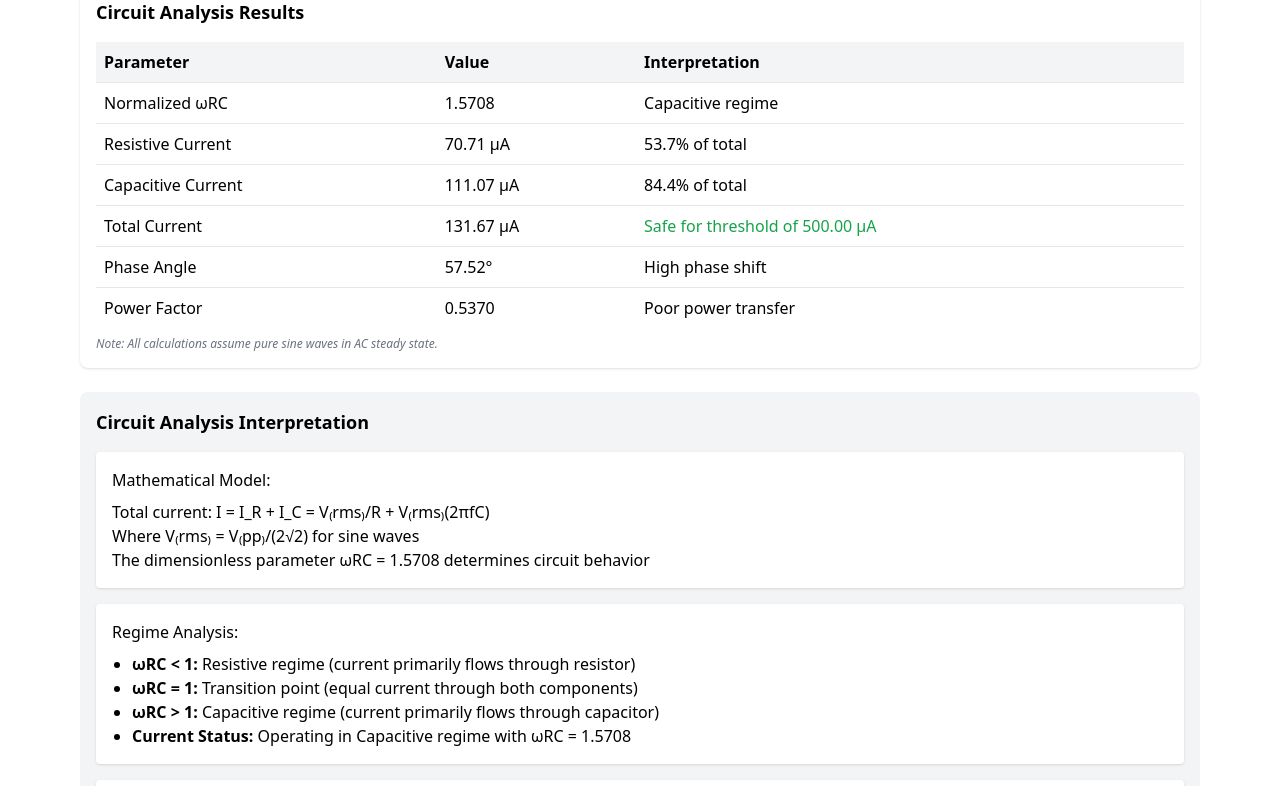
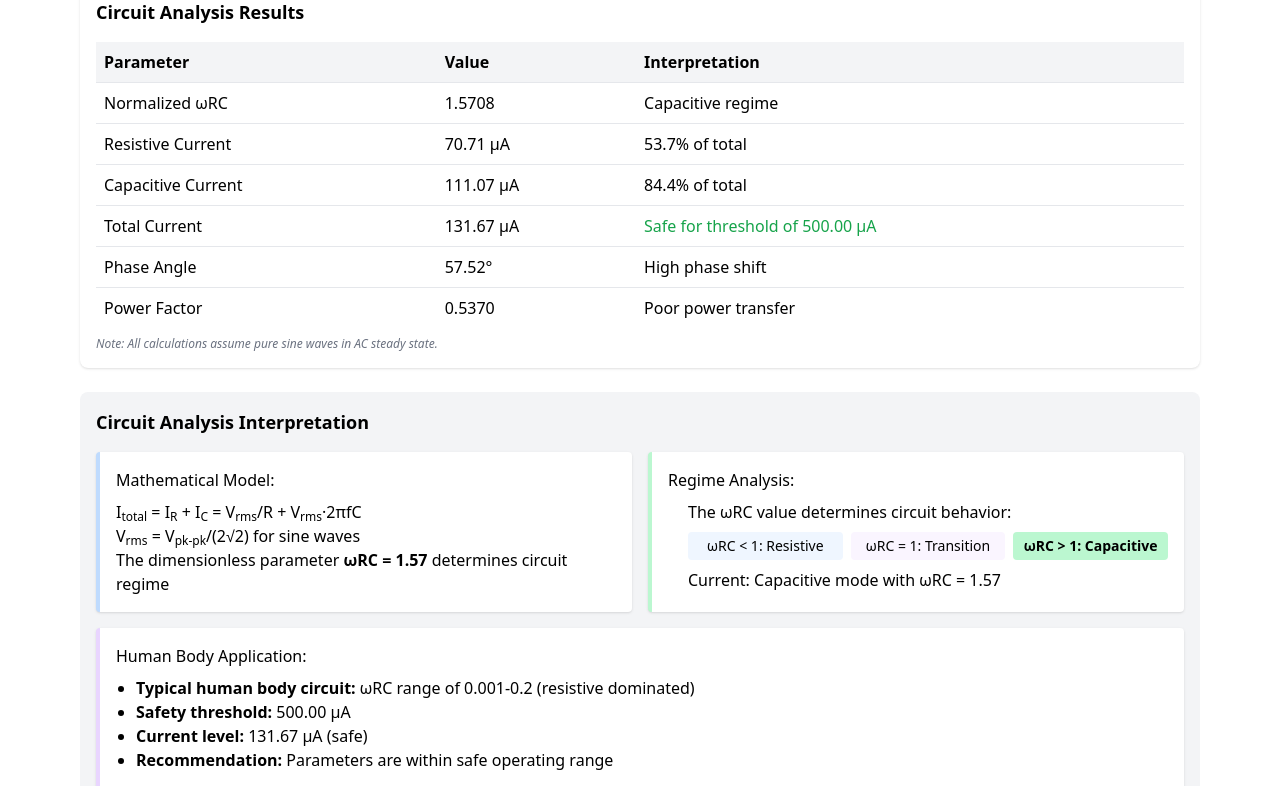
Before and after one commit to sandeepzgk/ESR-System, a React (Create React App) app in the folder Simulator/: page / in a window 1280 px wide. Shown: the part 2000-2786 px from the top of the page. Built offline with nearby package versions, Linux system fonts and the light colour scheme.

Commit message:
Adding units and minor ui changes

```diff
--- a/Simulator/src/modular.tsx
+++ b/Simulator/src/modular.tsx
@@ -560,7 +560,11 @@ const ParameterControl = ({
 
   // Generate user-friendly label from paramName
   const getLabel = () => {
-    if (paramName === 'safeCurrentThreshold') return 'Safe Current Threshold';
+    if (paramName === 'safeCurrentThreshold') return  <>Safe Current Threshold — <b>I<sub>body</sub></b></>;
+    if (paramName === 'voltage') return <>Voltage — <b>V<sub>pk-pk</sub></b></>;
+    if (paramName === 'resistance') return <>Resistance — <b>R<sub>body</sub></b></>;
+    if (paramName === 'capacitance') return <>Capacitance — <b>C<sub>body</sub></b></>;
+    if (paramName === 'frequency') return <>Frequency — <b>F<sub>signal</sub></b></>;
     return paramName.charAt(0).toUpperCase() + paramName.slice(1);
   };
 
@@ -590,15 +594,13 @@ const ParameterControl = ({
             type="text"
             value={textValue}
             onChange={(e) => onTextChange(paramName, e.target.value)}
-            className={`w-24 px-2 py-1 border rounded-l-md text-right ${
-              hasValidationErrors ? 'border-yellow-300 bg-yellow-50' : 'border-gray-300'
+            className={`w-24 px-2 py-1 border rounded-l-md text-right ${hasValidationErrors ? 'border-yellow-300 bg-yellow-50' : 'border-gray-300'
               }`}
           />
           <select
             value={unit}
             onChange={(e) => onParamChange(paramName, { unit: e.target.value })}
-            className={`w-24 border rounded-r-md text-sm ${
-              hasValidationErrors ? 'border-yellow-300 bg-yellow-50' : 'border-gray-300 bg-gray-50'
+            className={`w-24 border rounded-r-md text-sm ${hasValidationErrors ? 'border-yellow-300 bg-yellow-50' : 'border-gray-300 bg-gray-50'
               }`}
           >
             {system.units.map(u => (
@@ -1255,7 +1257,7 @@ const CircuitVisualizations = ({ results, determineRegime }) => {
       <div className="relative h-6 bg-gray-200 rounded-lg mb-1">
         <div
           className="h-full bg-purple-500 rounded-lg"
-          style={{ width: `${Math.min(Math.max((phaseAngle/90)*100, 0), 100)}%` }}
+          style={{ width: `${Math.min(Math.max((phaseAngle / 90) * 100, 0), 100)}%` }}
         ></div>
       </div>
       <div className="flex justify-between text-xs">
@@ -1272,7 +1274,7 @@ const CircuitVisualizations = ({ results, determineRegime }) => {
       <div className="relative h-6 bg-gray-200 rounded-lg mb-1">
         <div
           className="h-full bg-yellow-500 rounded-lg"
-          style={{ width: `${Math.min(Math.max(powerFactor*100, 0), 100)}%` }}
+          style={{ width: `${Math.min(Math.max(powerFactor * 100, 0), 100)}%` }}
         ></div>
       </div>
       <div className="flex justify-between text-xs">
@@ -1334,7 +1336,7 @@ const SafetyMeter = ({ results }) => {
         <div className="relative h-8 bg-gradient-to-r from-green-300 via-yellow-300 to-red-500 rounded-lg mb-1">
           <div
             className="absolute top-0 h-full w-1 bg-black transform -translate-x-1/2"
-            style={{ left: `${Math.min((currentTotal/safeThreshold)*100, 100)}%` }}
+            style={{ left: `${Math.min((currentTotal / safeThreshold) * 100, 100)}%` }}
           ></div>
         </div>
         <div className="flex justify-between text-xs">
@@ -1452,27 +1454,43 @@ const ResultsAndInterpretation = ({ results, determineRegime }) => {
         </div>
       </div>
 
+
       <div className="bg-gray-100 p-4 rounded-lg">
         <h2 className="text-lg font-semibold mb-4">Circuit Analysis Interpretation</h2>
 
-        <div className="bg-white p-4 rounded shadow mb-4">
+        {/* Replace these three divs with the following code */}
+        <div className="flex flex-col space-y-4">
+          {/* First row - side by side boxes */}
+          <div className="flex space-x-4">
+            <div className="bg-white p-4 rounded shadow flex-1 border-l-4 border-blue-200">
               <h3 className="font-medium mb-2">Mathematical Model:</h3>
-          <p>Total current: I = I_R + I_C = V₍rms₎/R + V₍rms₎(2πfC)</p>
-          <p>Where V₍rms₎ = V₍pp₎/(2√2) for sine waves</p>
-          <p>The dimensionless parameter ωRC = {wRC.toFixed(4)} determines circuit behavior</p>
-        </div>
-
-        <div className="bg-white p-4 rounded shadow mb-4">
+              <p>I<sub>total</sub> = I<sub>R</sub> + I<sub>C</sub> = V<sub>rms</sub>/R + V<sub>rms</sub>·2πfC</p>
+              <p>V<sub>rms</sub> = V<sub>pk-pk</sub>/(2√2) for sine waves</p>
+              <p>The dimensionless parameter <span className="font-semibold">ωRC = {wRC.toFixed(2)}</span> determines circuit regime</p>
+            </div>
+
+            <div className="bg-white p-4 rounded shadow flex-1 border-l-4 border-green-200">
               <h3 className="font-medium mb-2">Regime Analysis:</h3>
               <ul className="list-disc pl-5">
-            <li><strong>ωRC &lt; 1:</strong> Resistive regime (current primarily flows through resistor)</li>
-            <li><strong>ωRC = 1:</strong> Transition point (equal current through both components)</li>
-            <li><strong>ωRC &gt; 1:</strong> Capacitive regime (current primarily flows through capacitor)</li>
-            <li><strong>Current Status:</strong> Operating in {determineRegime()} regime with ωRC = {wRC.toFixed(4)}</li>
+                <p className="mb-2">The ωRC value determines circuit behavior:</p>
+                <div className="grid grid-cols-3 gap-2 mb-2 text-sm">
+                  <div className={`p-1 rounded text-center ${determineRegime() === "Resistive" ? "bg-blue-200 font-bold" : "bg-blue-50"}`}>
+                    ωRC &lt; 1: Resistive
+                  </div>
+                  <div className={`p-1 rounded text-center ${determineRegime() === "Transition Point" ? "bg-purple-200 font-bold" : "bg-purple-50"}`}>
+                    ωRC = 1: Transition
+                  </div>
+                  <div className={`p-1 rounded text-center ${determineRegime() === "Capacitive" ? "bg-green-200 font-bold" : "bg-green-50"}`}>
+                    ωRC &gt; 1: Capacitive
+                  </div>
+                </div>
+                <p className="font-medium">Current: {determineRegime()} mode with ωRC = {wRC.toFixed(2)}</p>
               </ul>
             </div>
-
-        <div className="bg-white p-4 rounded shadow">
+          </div>
+
+          {/* Second row - single box */}
+          <div className="bg-white p-4 rounded shadow border-l-4 border-purple-200">
             <h3 className="font-medium mb-2">Human Body Application:</h3>
             <ul className="list-disc pl-5">
               <li><strong>Typical human body circuit:</strong> ωRC range of 0.001-0.2 (resistive dominated)</li>
@@ -1491,7 +1509,11 @@ const ResultsAndInterpretation = ({ results, determineRegime }) => {
               to electrical current changes significantly.
             </p>
           </div>
-      </div>
+
+          {/* You can add a 4th box here in the future */}
+        </div>
+      </div>
+
     </>
   );
 };
```
Lines whose indentation alone changed are shown as unchanged.
